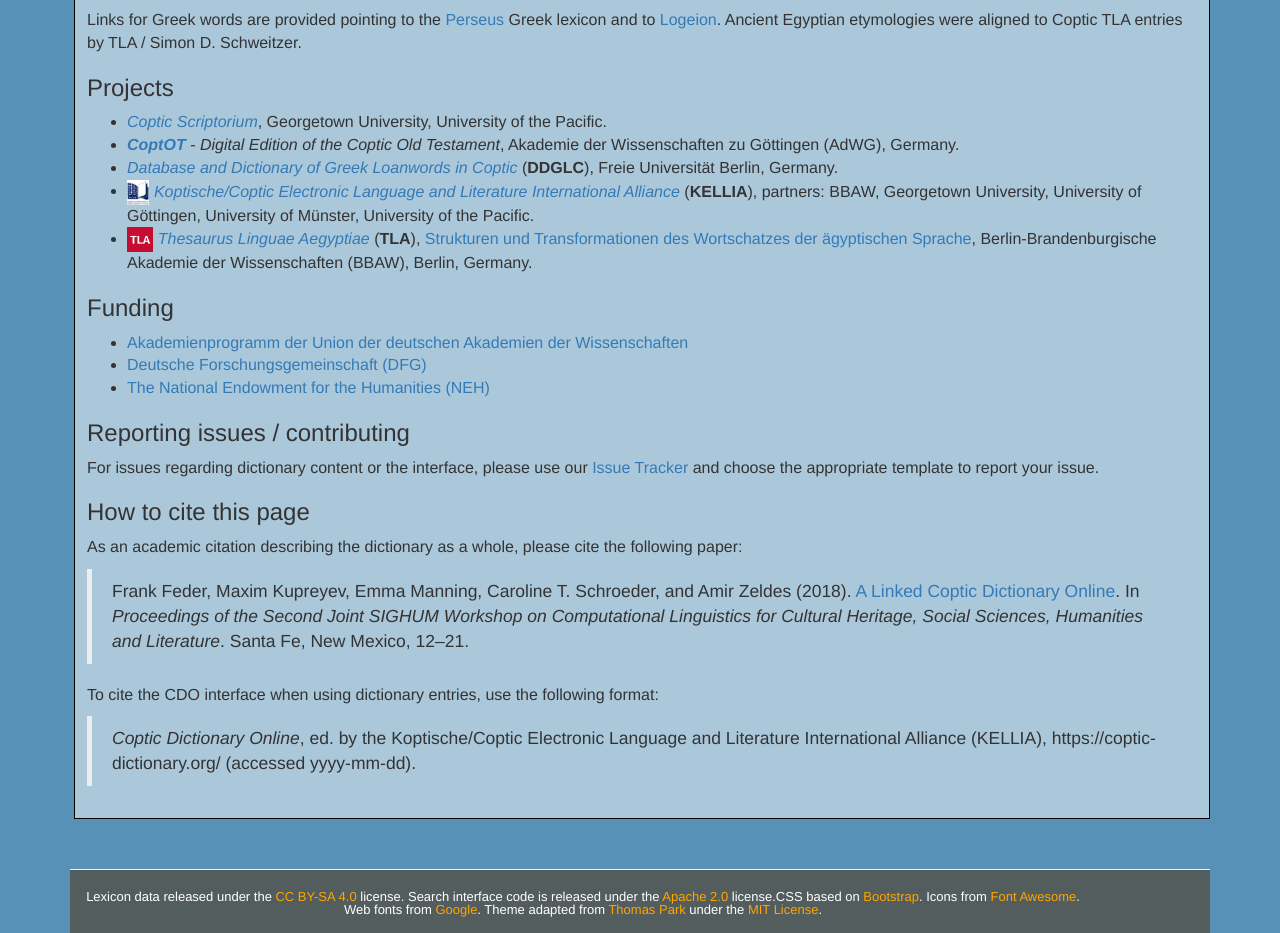
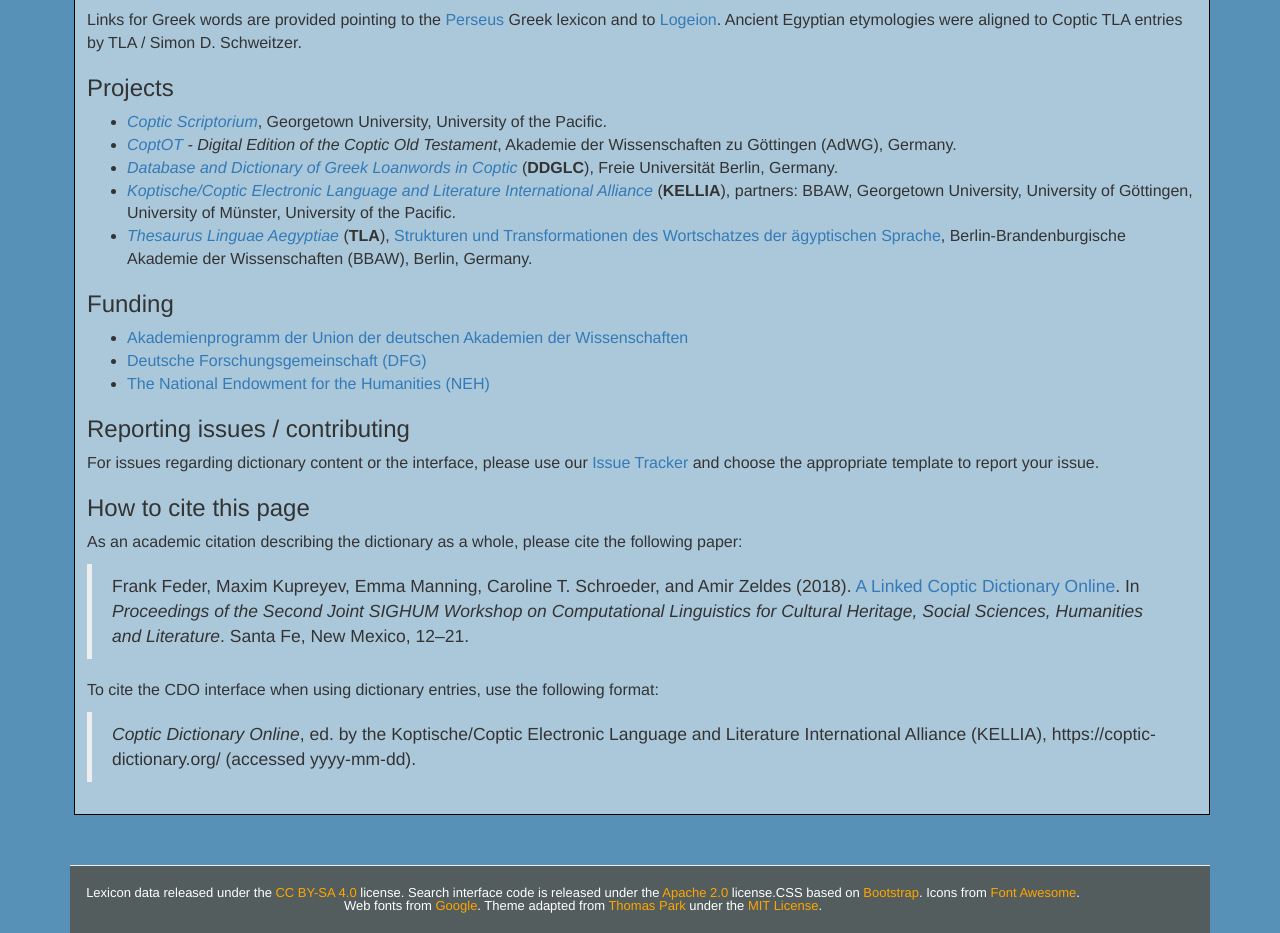
Before and after one commit to KELLIA/dictionary, a React (Vite) app: page /about in a window 1280 px wide. Shown: the part 920-1853 px from the top of the page. Built offline with nearby package versions, Linux system fonts and the light colour scheme; no server answers.

Commit message:
consistent bullet format

```diff
--- a/src/About.jsx
+++ b/src/About.jsx
@@ -131,10 +131,10 @@
                 <h3>Projects</h3>
                 <ul>
                   <li><a href="http://www.copticscriptorium.org/" target="_blank" rel="noreferrer"><em>Coptic Scriptorium</em></a>, Georgetown University, University of the Pacific.</li>
-                  <li><a href="http://coptot.manuscriptroom.com/" target="_blank" rel="noreferrer"><strong><em>CoptOT</em></strong></a><em> - Digital Edition of the Coptic Old Testament</em>, Akademie der Wissenschaften zu Göttingen (AdWG), Germany.</li>
+                  <li><a href="http://coptot.manuscriptroom.com/" target="_blank" rel="noreferrer"><em>CoptOT</em></a><em> - Digital Edition of the Coptic Old Testament</em>, Akademie der Wissenschaften zu Göttingen (AdWG), Germany.</li>
                   <li><a href="https://www.geschkult.fu-berlin.de/en/e/ddglc" target="_blank" rel="noreferrer"><em>Database and Dictionary of Greek Loanwords in Coptic</em></a> (<strong>DDGLC</strong>), Freie Universität Berlin, Germany.</li>
-                  <li><img src={withBasePath('img/ddglc.png')} height="25" alt="DDGLC" /> <a href="http://kellia.uni-goettingen.de/" target="_blank" rel="noreferrer"><em>Koptische/Coptic Electronic Language and Literature International Alliance</em></a> (<strong>KELLIA</strong>), partners: BBAW, Georgetown University, University of Göttingen, University of Münster, University of the Pacific.</li>
-                  <li><img src={withBasePath('img/tla.png')} height="25" alt="Thesaurus Linguae Aegyptiae" /> <a href="https://thesaurus-linguae-aegyptiae.de" target="_blank" rel="noreferrer"><em>Thesaurus Linguae Aegyptiae</em></a> (<strong>TLA</strong>), <a href="http://aaew.bbaw.de/" target="_blank" rel="noreferrer">Strukturen und Transformationen des Wortschatzes der ägyptischen Sprache</a>, Berlin-Brandenburgische Akademie der Wissenschaften (BBAW), Berlin, Germany.</li>
+                  <li><a href="http://kellia.uni-goettingen.de/" target="_blank" rel="noreferrer"><em>Koptische/Coptic Electronic Language and Literature International Alliance</em></a> (<strong>KELLIA</strong>), partners: BBAW, Georgetown University, University of Göttingen, University of Münster, University of the Pacific.</li>
+                  <li><a href="https://thesaurus-linguae-aegyptiae.de" target="_blank" rel="noreferrer"><em>Thesaurus Linguae Aegyptiae</em></a> (<strong>TLA</strong>), <a href="http://aaew.bbaw.de/" target="_blank" rel="noreferrer">Strukturen und Transformationen des Wortschatzes der ägyptischen Sprache</a>, Berlin-Brandenburgische Akademie der Wissenschaften (BBAW), Berlin, Germany.</li>
                 </ul>
 
                 <h3>Funding</h3>
```
